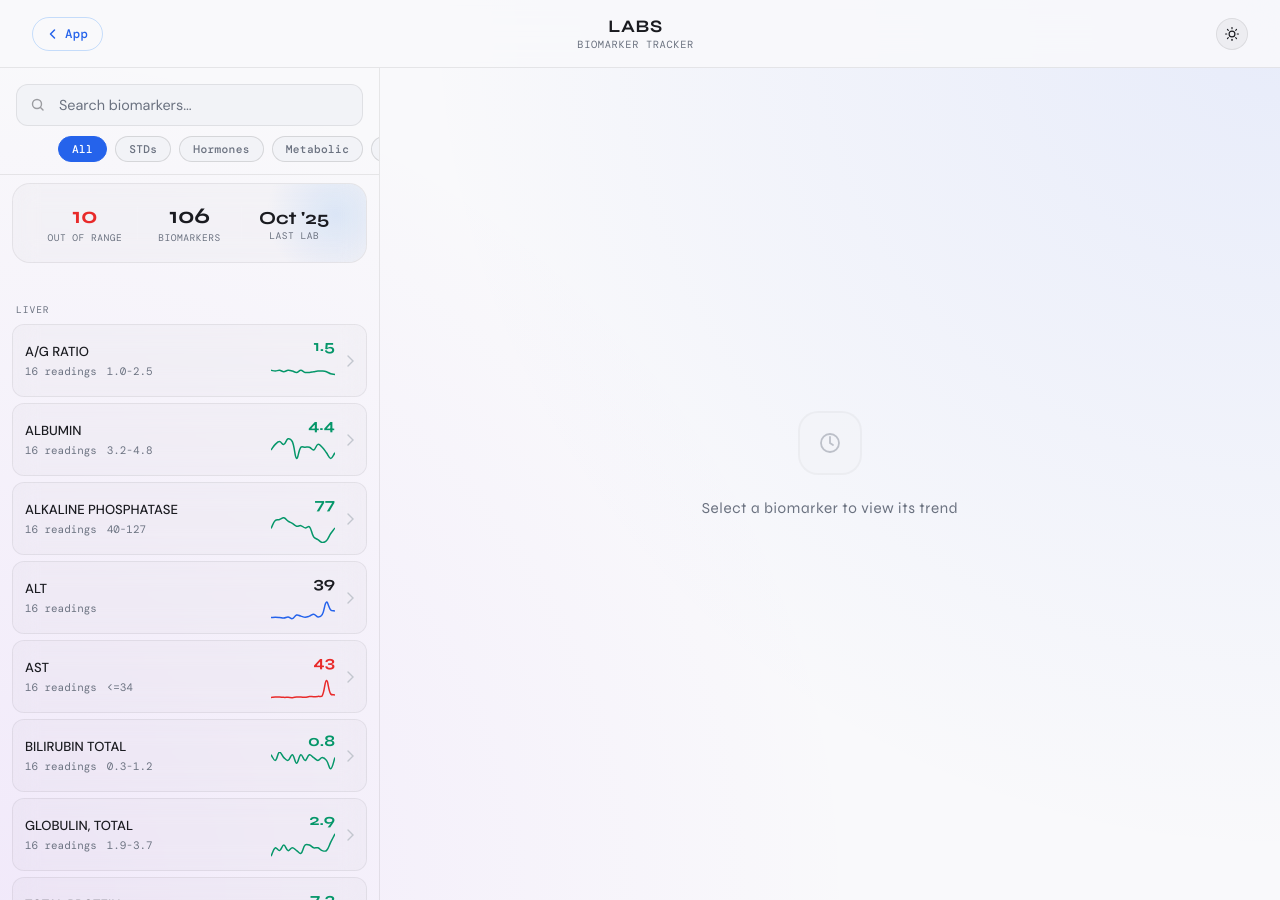
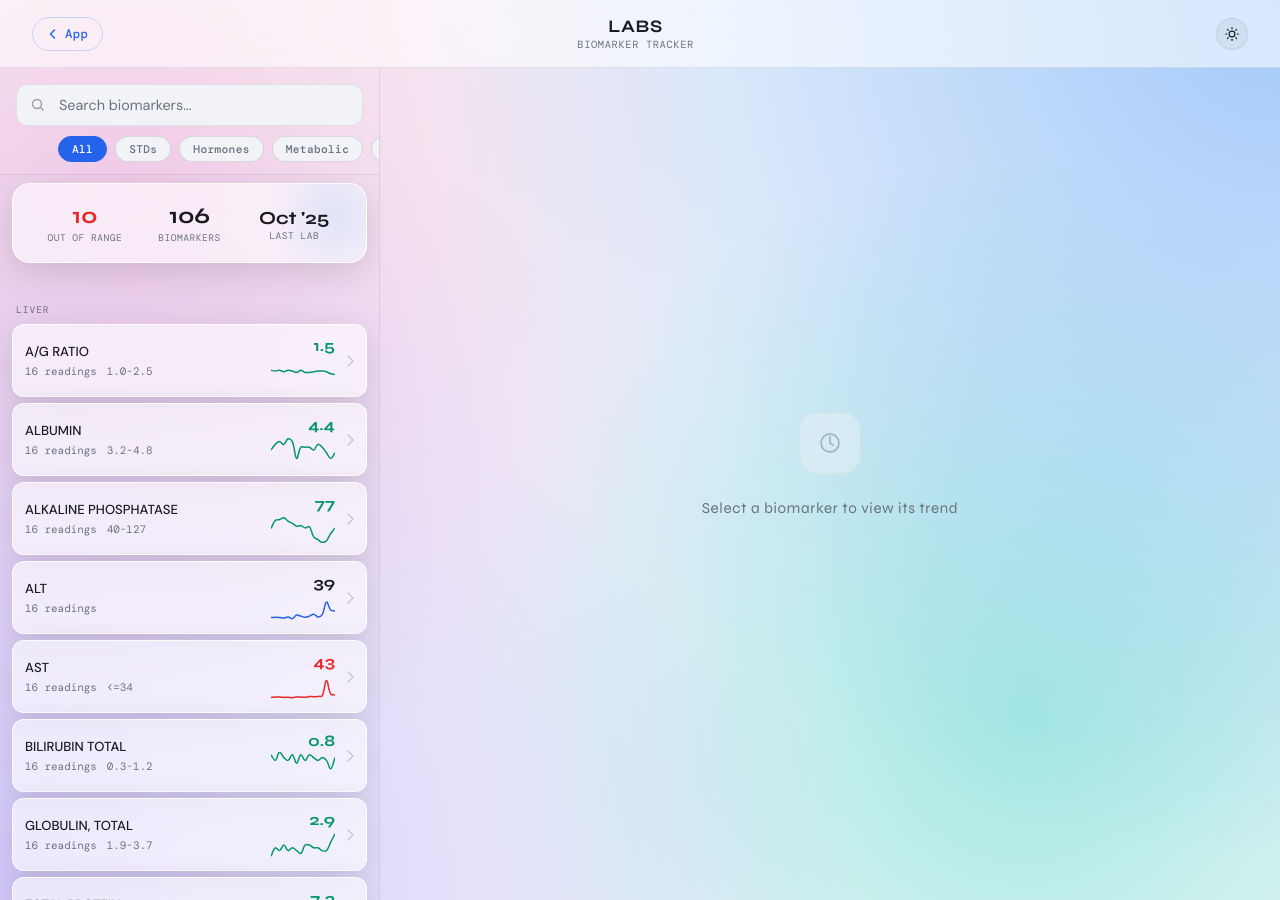
Before and after one commit to 0sps/sull1van.com, a Jekyll site: the page workouts/tests.html, which Jekyll copies as it is, in a window 1280 px wide. Built offline with Jekyll 4.4.1, drawn with Linux system fonts in a browser that asks for light colours.

Commit message:
Update tests.html

```diff
--- a/workouts/tests.html
+++ b/workouts/tests.html
@@ -12,8 +12,12 @@
     <script src="https://cdn.jsdelivr.net/npm/chart.js@4.4.7/dist/chart.umd.min.js"></script>
     <style>
         :root {
-            --bg: #0a0b0e;
-            --bg-gradient: radial-gradient(circle at top right, rgba(45, 80, 150, 0.16), transparent 55%), radial-gradient(circle at bottom left, rgba(120, 45, 150, 0.14), transparent 55%);
+            --bg: #090a0f;
+            --bg-gradient:
+                radial-gradient(circle at 100% 0%, rgba(37, 99, 235, 0.4) 0%, transparent 50%),
+                radial-gradient(circle at 0% 100%, rgba(139, 92, 246, 0.35) 0%, transparent 50%),
+                radial-gradient(circle at 80% 80%, rgba(20, 184, 166, 0.2) 0%, transparent 40%),
+                radial-gradient(circle at 10% 20%, rgba(225, 29, 72, 0.2) 0%, transparent 40%);
             --surface: #111318;
             --surface2: #181c23;
             --border: rgba(255, 255, 255, 0.07);
@@ -35,14 +39,14 @@
             --pill-r: 12px;
             --card-r: 18px;
 
-            --glass-bg: rgba(10, 11, 14, 0.88);
-            --card-glass: rgba(255, 255, 255, 0.02);
-            --card-border: rgba(255, 255, 255, 0.05);
-            --card-hover-border: rgba(255, 255, 255, 0.12);
-            --card-glow: rgba(255, 255, 255, 0.06);
-            --sheet-bg: rgba(17, 19, 24, 0.95);
-            --sheet-handle: rgba(255,255,255,0.15);
-            --detail-bg: rgba(10, 11, 14, 0.75);
+            --glass-bg: rgba(9, 10, 15, 0.65);
+            --card-glass: rgba(255, 255, 255, 0.04);
+            --card-border: rgba(255, 255, 255, 0.08);
+            --card-hover-border: rgba(255, 255, 255, 0.18);
+            --card-glow: rgba(255, 255, 255, 0.05);
+            --sheet-bg: rgba(14, 16, 22, 0.75);
+            --sheet-handle: rgba(255,255,255,0.2);
+            --detail-bg: rgba(9, 10, 15, 0.55);
             --nav-btn-bg: rgba(255,255,255,0.06);
             --nav-btn-active: rgba(255,255,255,0.12);
             --icon-white: #ffffff;
@@ -52,8 +56,12 @@
         }
 
         :root.light-mode {
-            --bg: #f9f9fb;
-            --bg-gradient: radial-gradient(circle at top right, rgba(50, 100, 240, 0.09), transparent 55%), radial-gradient(circle at bottom left, rgba(150, 50, 240, 0.08), transparent 55%);
+            --bg: #f5f7fa;
+            --bg-gradient:
+                radial-gradient(circle at 100% 0%, rgba(96, 165, 250, 0.55) 0%, transparent 55%),
+                radial-gradient(circle at 0% 100%, rgba(167, 139, 250, 0.45) 0%, transparent 55%),
+                radial-gradient(circle at 80% 80%, rgba(45, 212, 191, 0.4) 0%, transparent 45%),
+                radial-gradient(circle at 10% 20%, rgba(244, 114, 182, 0.3) 0%, transparent 45%);
             --surface: #ffffff;
             --surface2: #f2f3f7;
             --border: rgba(0, 0, 0, 0.08);
@@ -73,14 +81,14 @@
 
             --accent: #2563eb;
 
-            --glass-bg: rgba(249, 249, 251, 0.88);
-            --card-glass: rgba(0, 0, 0, 0.02);
-            --card-border: rgba(0, 0, 0, 0.06);
-            --card-hover-border: rgba(0, 0, 0, 0.12);
-            --card-glow: rgba(0, 0, 0, 0.04);
-            --sheet-bg: rgba(255, 255, 255, 0.95);
-            --sheet-handle: rgba(0,0,0,0.15);
-            --detail-bg: rgba(249, 249, 251, 0.85);
+            --glass-bg: rgba(255, 255, 255, 0.55);
+            --card-glass: rgba(255, 255, 255, 0.6);
+            --card-border: rgba(255, 255, 255, 0.8);
+            --card-hover-border: rgba(255, 255, 255, 1);
+            --card-glow: rgba(255, 255, 255, 0.5);
+            --sheet-bg: rgba(255, 255, 255, 0.75);
+            --sheet-handle: rgba(0, 0, 0, 0.2);
+            --detail-bg: rgba(255, 255, 255, 0.45);
             --nav-btn-bg: rgba(0,0,0,0.04);
             --nav-btn-active: rgba(0,0,0,0.08);
             --icon-white: #1a1b20;
@@ -202,8 +210,8 @@
         .search-area {
             padding: 14px 18px 0;
             background: var(--glass-bg);
-            backdrop-filter: blur(20px);
-            -webkit-backdrop-filter: blur(20px);
+            backdrop-filter: blur(24px);
+            -webkit-backdrop-filter: blur(24px);
             position: sticky;
             top: 69px;
             z-index: 99;
@@ -351,11 +359,12 @@
 
         .test-card {
             background: var(--card-glass);
-            backdrop-filter: blur(12px);
-            -webkit-backdrop-filter: blur(12px);
+            backdrop-filter: blur(16px);
+            -webkit-backdrop-filter: blur(16px);
             border: 1px solid var(--card-border);
             border-radius: var(--card-r);
             padding: 16px;
+            box-shadow: 0 8px 32px rgba(0, 0, 0, 0.12);
             cursor: pointer;
             display: flex;
             align-items: center;
@@ -400,11 +409,12 @@
         .hero-widget {
             position: relative;
             background: var(--card-glass);
-            backdrop-filter: blur(12px);
-            -webkit-backdrop-filter: blur(12px);
+            backdrop-filter: blur(16px);
+            -webkit-backdrop-filter: blur(16px);
             border: 1px solid var(--card-border);
             border-radius: var(--card-r);
             padding: 18px 20px;
+            box-shadow: 0 8px 32px rgba(0, 0, 0, 0.12);
             margin-bottom: 24px;
             overflow: hidden;
             transform: translateZ(0); /* Prevents Safari backdrop layer detachment */
```
